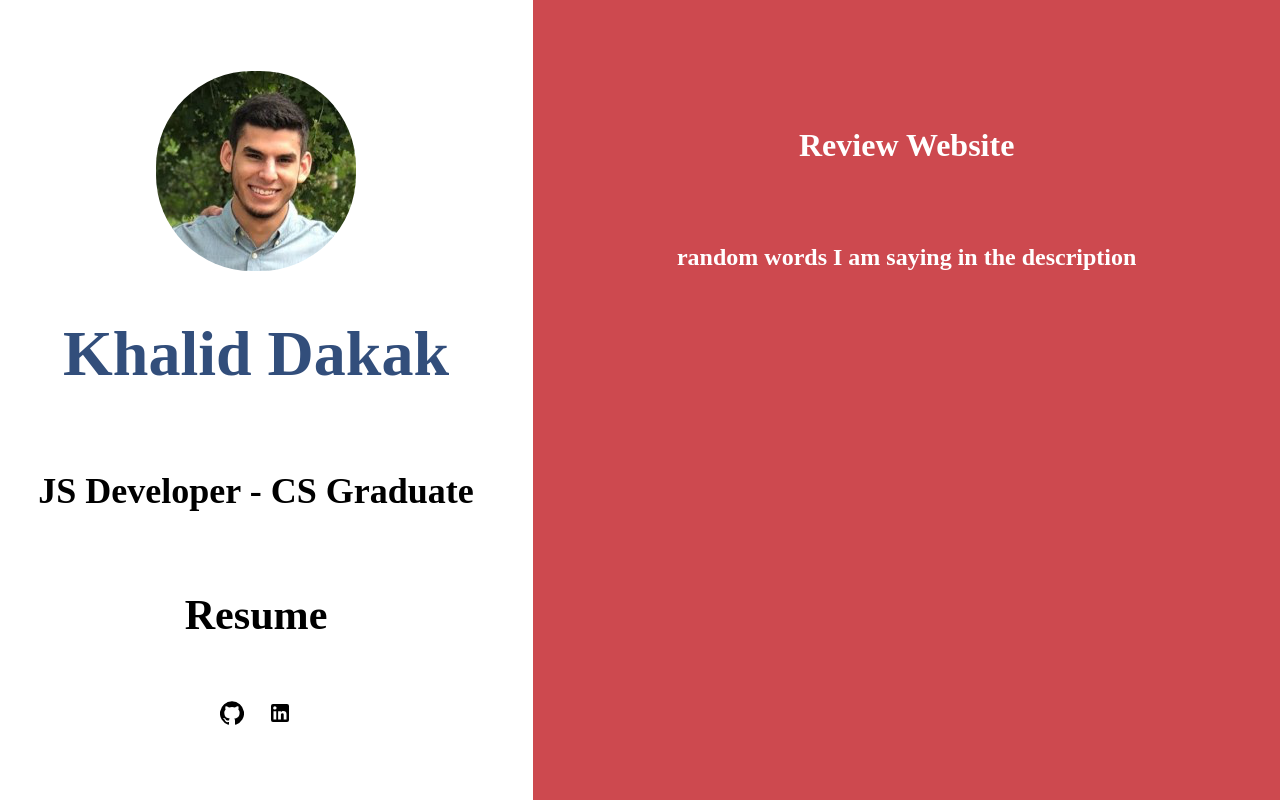
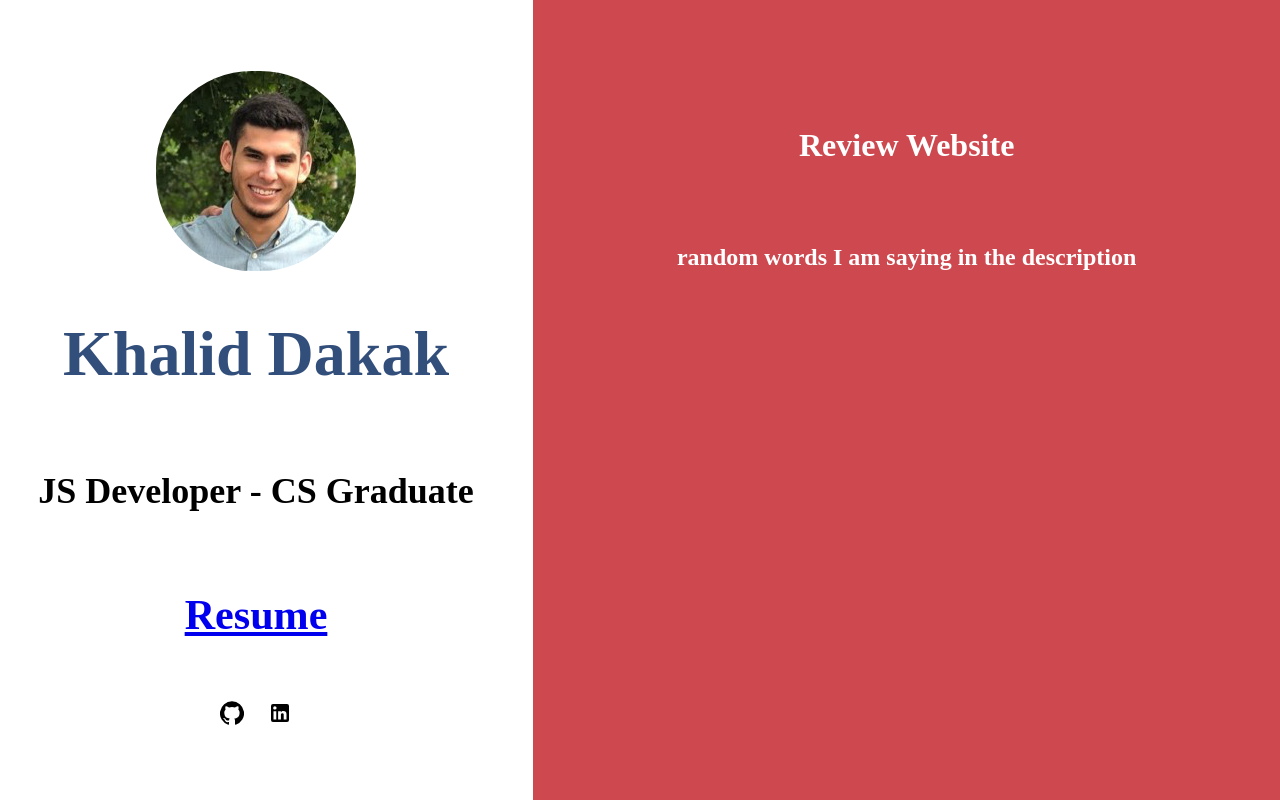
Before and after one commit to KhalidD98/personal-website, a React (Create React App) app: page / in a window 1280 px wide. Shown: the top 800 px of the page. Built offline with nearby package versions, Linux system fonts and the light colour scheme.

Commit message:
Moved home to its own file, as well as resume file

```diff
--- a/package.json
+++ b/package.json
@@ -8,8 +8,10 @@
     "@testing-library/jest-dom": "^5.11.10",
     "@testing-library/react": "^11.2.6",
     "@testing-library/user-event": "^12.8.3",
+    "framer-motion": "^4.1.3",
     "react": "^17.0.2",
     "react-dom": "^17.0.2",
+    "react-router-dom": "^5.2.0",
     "react-scripts": "4.0.3",
     "web-vitals": "^1.1.1"
   },
--- a/src/App.js
+++ b/src/App.js
@@ -1,28 +1,31 @@
-import LeftSide from './LeftSide';
-import { Grid } from '@material-ui/core';
-import Box from '@material-ui/core/Box';
+import {
+  BrowserRouter as Router,
+  Switch,
+  Route,
+  Link
+} from "react-router-dom";
+import { AnimatePresence } from "framer-motion"
 
-import { makeStyles } from '@material-ui/core/styles';
-import RightSide from './RightSide';
+import Home from './Home'
+import Resume from './Resume'
 
-const useStyles = makeStyles((theme) => ({
-
-}))
 
 function App() {
-  const classes = useStyles()
   return (
-    <>
-      <Grid container >
-        <Grid item xs={12} sm={12} md={5}>
-          <LeftSide />
-        </Grid>
-        <Grid item xs={12} sm={12} md={7}>
-          <RightSide />
-        </Grid>
-      </Grid>
-    </>
+    <Router>
+      <AnimatePresence initial={false} exitBeforeEnter>
+        <Switch key={location.pathname}>
+          <Route exact path="/">
+            <Home />
+          </Route>
+          <Route exact path="/resume">
+            <Resume />
+          </Route>
+        </Switch>
+      </AnimatePresence>
+    </Router>
   );
 }
 
+
 export default App;
--- /dev/null
+++ b/src/Home.js
@@ -0,0 +1,24 @@
+import React from 'react'
+import RightSide from './RightSide';
+import LeftSide from './LeftSide';
+import { Grid } from '@material-ui/core';
+import { makeStyles } from '@material-ui/core/styles';
+const useStyles = makeStyles({
+
+});
+
+export default function Home() {
+    const classes = useStyles()
+    return (
+        <>
+            <Grid container >
+                <Grid item xs={12} sm={12} md={5}>
+                    <LeftSide />
+                </Grid>
+                <Grid item xs={12} sm={12} md={7}>
+                    <RightSide />
+                </Grid>
+            </Grid>
+        </>
+    )
+}
--- a/src/LeftSide.js
+++ b/src/LeftSide.js
@@ -4,6 +4,8 @@ import { makeStyles } from '@material-ui/core/styles';
 import GitHubIcon from '@material-ui/icons/GitHub';
 import LinkedInIcon from '@material-ui/icons/LinkedIn';
 import image from './content/profilePicture.png'
+import { Link } from "react-router-dom"
+
 
 const useStyles = makeStyles((theme) => ({
     icons: {
@@ -80,7 +82,7 @@ export default function LeftSide() {
 
             {/* Resume */}
             <Grid item className={classes.resume}>
-                <h3> Resume </h3>
+                <Link to="/about"> <h3> Resume </h3> </Link>
             </Grid>
 
             {/* Icons */}
@@ -90,6 +92,7 @@ export default function LeftSide() {
                     justify="center"
                     alignItems="center"
                     spacing={3}>
+
                     <Grid item>
                         <GitHubIcon />
                     </Grid>
@@ -97,6 +100,7 @@ export default function LeftSide() {
                     <Grid item>
                         <LinkedInIcon />
                     </Grid>
+
                 </Grid>
             </Grid>
         </Grid>
--- /dev/null
+++ b/src/Resume.js
@@ -0,0 +1,9 @@
+import React from 'react'
+
+export default function Resume() {
+    return (
+        <div>
+            <p>Test</p>
+        </div>
+    )
+}
```
Also changed, not shown: 1 other file (tests, documents, lock files or other folders).
